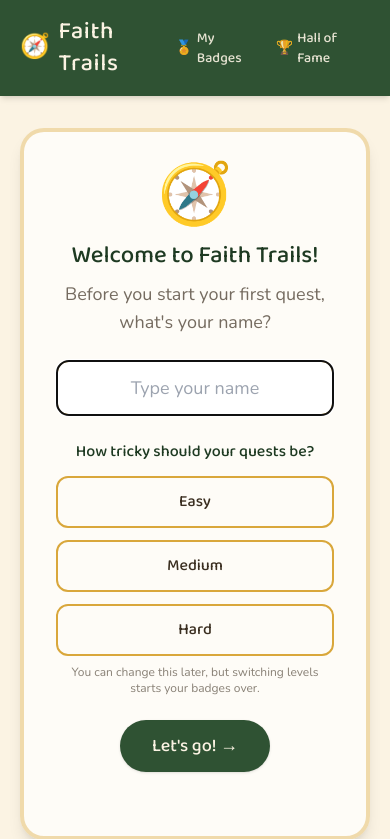
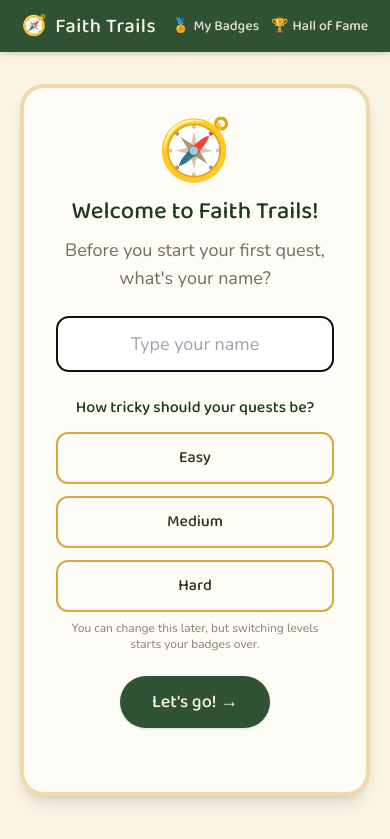
Before and after one commit to songbird12865/faith-trails, a Flask app: page /badges in a window 390 px wide. Shown: the top 839 px of the page. Run offline with Flask 3, Linux system fonts and the light colour scheme; data comes from the database, SQL or seed files in the repository; some libraries are stand-ins or nearby versions.

Commit message:
Readjusting for the mobile X

```diff
--- a/templates/base.html
+++ b/templates/base.html
@@ -36,11 +36,11 @@
 <body class="bg-parchment text-inkbrown font-body min-h-screen">
 
 <header class="bg-trailgreen text-parchment shadow-md">
-  <div class="max-w-3xl mx-auto px-5 py-4 flex items-center justify-between">
-    <a href="{{ url_for('home') }}" class="font-display text-2xl font-700 tracking-wide flex items-center gap-2">
+  <div class="max-w-3xl mx-auto px-4 sm:px-5 py-3 sm:py-4 flex flex-wrap items-center justify-center sm:justify-between gap-x-4 gap-y-2">
+    <a href="{{ url_for('home') }}" class="font-display text-xl sm:text-2xl font-700 tracking-wide flex items-center gap-2">
       <span aria-hidden="true">🧭</span> Faith Trails
     </a>
-    <nav class="flex items-center gap-4">
+    <nav class="flex items-center flex-wrap justify-center gap-3 sm:gap-4">
       <a href="{{ url_for('badges') }}" class="font-display text-sm sm:text-base font-700 text-parchment/90 hover:text-trailgold transition-colors flex items-center gap-1">
         <span aria-hidden="true">🏅</span> <span>My Badges</span>
       </a>
```
